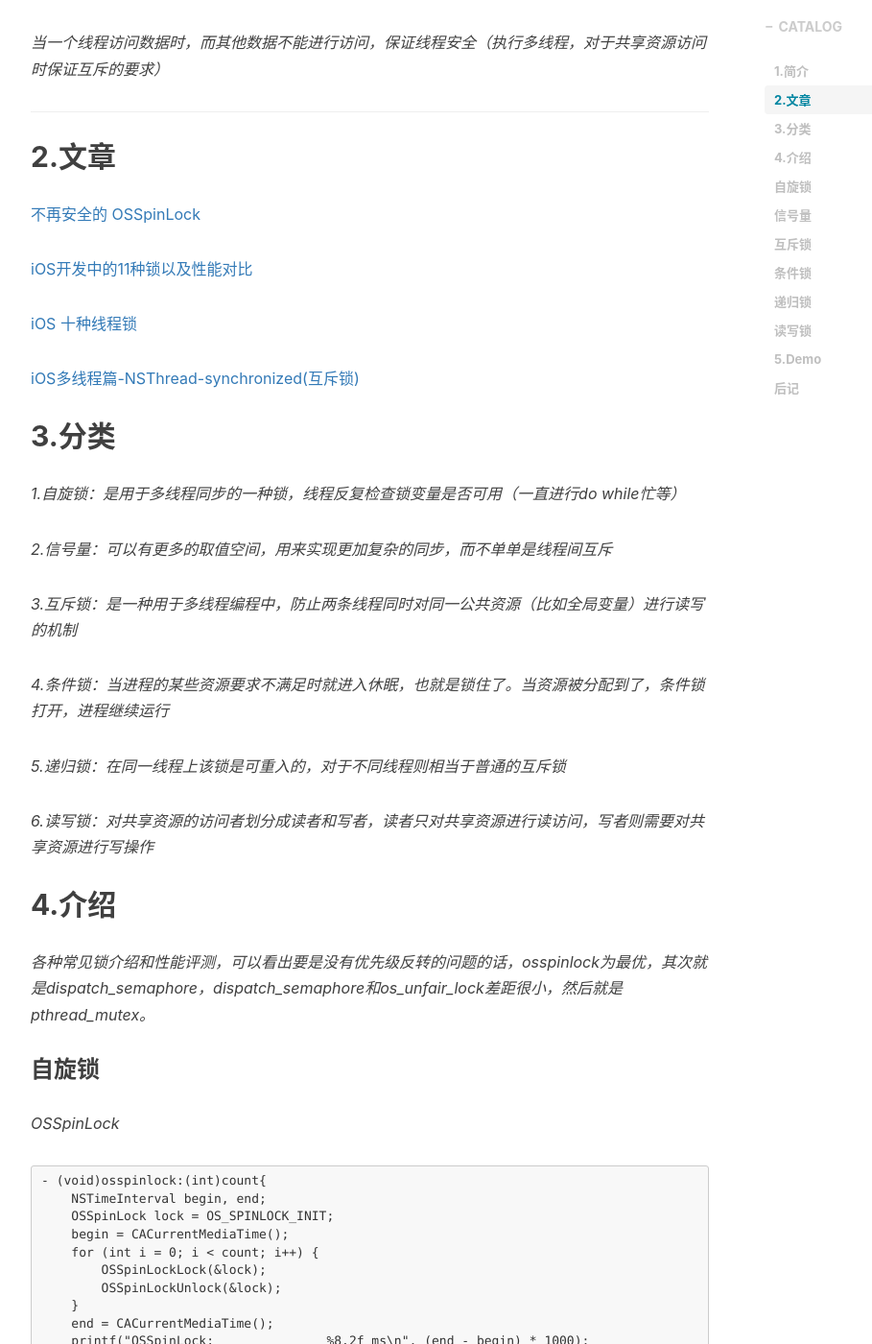
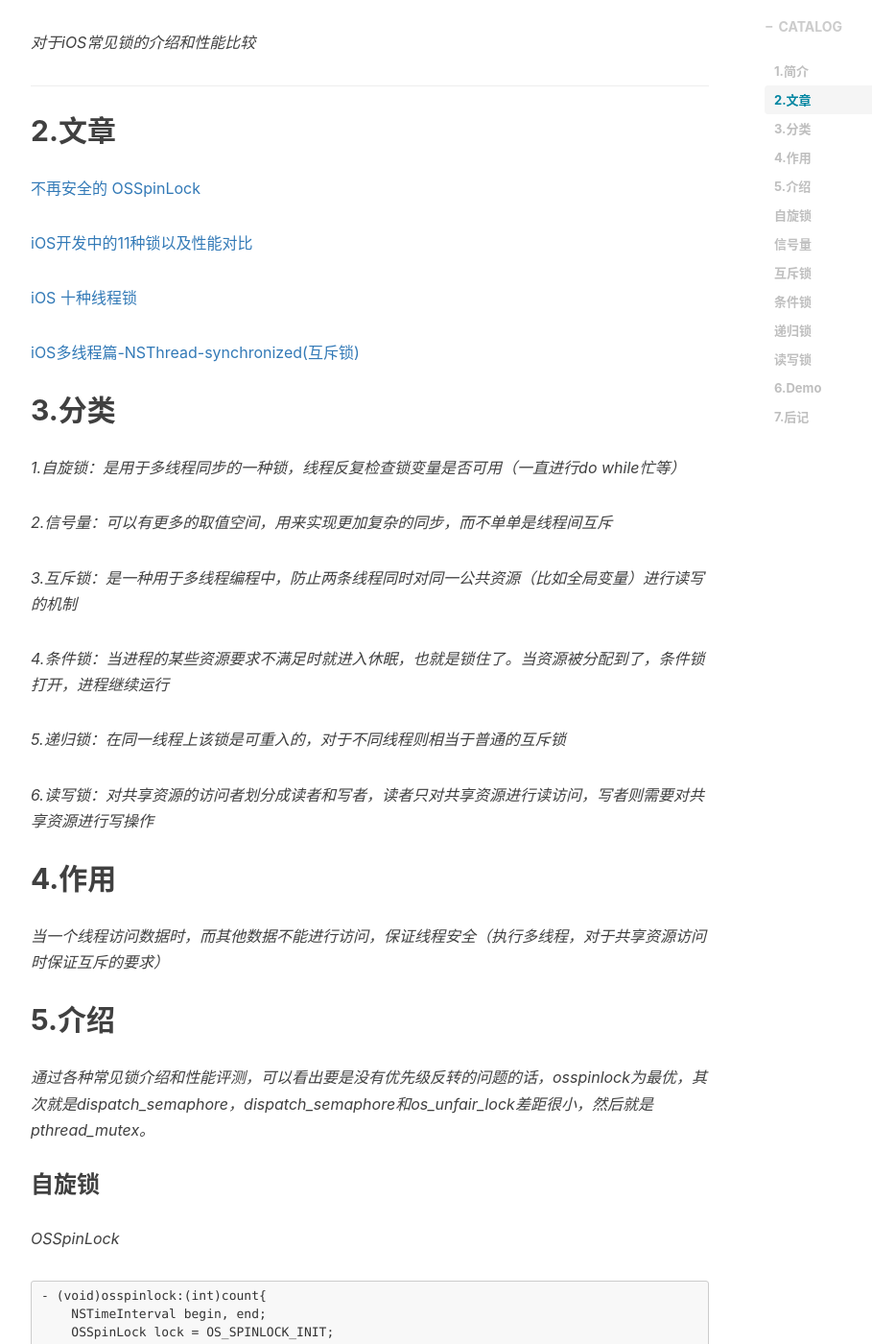
Before and after one commit to wangpt/wangpt.github.io, a Jekyll site: the page built from _posts/2018-09-07-lock-note.markdown, in a window 1280 px wide and 1400 px high, scrolled down 670 px. Shown: the whole window at 96% size, without its empty margins (233-1142 px from the left). Built offline with Jekyll 4.4.1, drawn with Linux system fonts in a browser that asks for light colours; nearby versions of some CDN libraries; comment, search, counter and statistics services are not loaded.

Commit message:
Fix note

````diff
--- a/_posts/2018-09-07-lock-note.markdown
+++ b/_posts/2018-09-07-lock-note.markdown
@@ -17,7 +17,7 @@ tags:
 
 
 ## 1.简介
-*当一个线程访问数据时，而其他数据不能进行访问，保证线程安全（执行多线程，对于共享资源访问时保证互斥的要求）*
+*对于iOS常见锁的介绍和性能比较*
 
 ---
 ## 2.文章
@@ -42,9 +42,10 @@ tags:
 *5.递归锁：在同一线程上该锁是可重入的，对于不同线程则相当于普通的互斥锁*
 
 *6.读写锁：对共享资源的访问者划分成读者和写者，读者只对共享资源进行读访问，写者则需要对共享资源进行写操作*
-
-## 4.介绍
-*各种常见锁介绍和性能评测，可以看出要是没有优先级反转的问题的话，osspinlock为最优，其次就是dispatch_semaphore，dispatch_semaphore和os_unfair_lock差距很小，然后就是pthread_mutex。*
+## 4.作用
+*当一个线程访问数据时，而其他数据不能进行访问，保证线程安全（执行多线程，对于共享资源访问时保证互斥的要求）*
+## 5.介绍
+*通过各种常见锁介绍和性能评测，可以看出要是没有优先级反转的问题的话，osspinlock为最优，其次就是dispatch_semaphore，dispatch_semaphore和os_unfair_lock差距很小，然后就是pthread_mutex。*
 
 ### 自旋锁
 *OSSpinLock*
@@ -242,9 +243,9 @@ tags:
 }
 ```
 
-## 5.Demo
+## 6.Demo
 [TJLock](https://github.com/wangpt/TJLock)
 
-## 后记
+## 7.后记
 
 此文档基本完结
````
